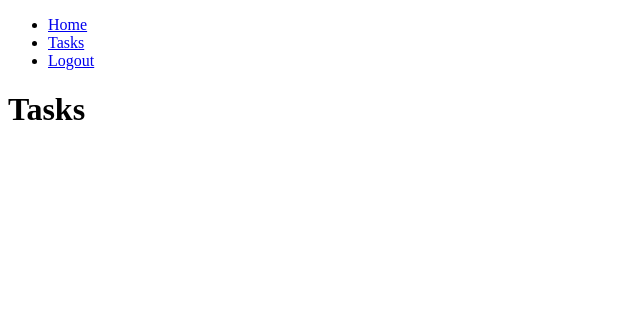
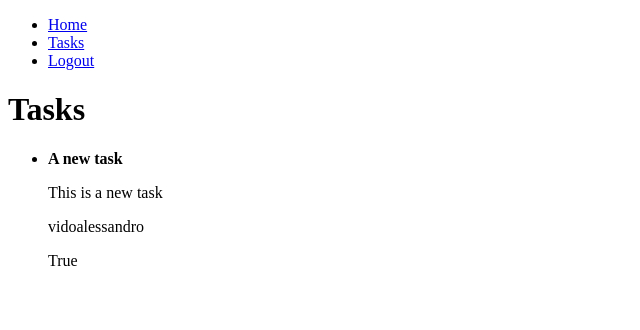
Before and after one commit to Vidoalessandro/django-crud-auth-tasks, a Django app: page /tasks/ in a window 1280 px wide. Shown: the top 330 px of the page, without its empty margins (0-640 px from the left). Run offline with Django 4.2, Linux system fonts and the light colour scheme; a user stored in the database is signed in; data comes from the database, SQL or seed files in the repository; both versions use the stored data as it was after the commit.

Commit message:
List tasks

```diff
--- a/tasks/templates/tasks.html
+++ b/tasks/templates/tasks.html
@@ -4,4 +4,21 @@
 
     <h1>Tasks</h1>
 
+    <ul>
+        {% for task in tasks %}
+
+            <li>
+                {% if task.important %}
+                    <strong>{{task.title}}</strong>
+                {% else %}
+                    {{task.title}}
+                {% endif %}
+                <p>{{task.description}}</p>
+                <p>{{task.user.username}}</p>
+                <p>{{task.important}}</p>
+            </li>
+
+        {% endfor %}
+    </ul>
+
 {% endblock %}
--- a/tasks/views.py
+++ b/tasks/views.py
@@ -1,5 +1,4 @@
 from django.shortcuts import render
-from django.http import HttpResponse
 from django.shortcuts import render, redirect
 from django.contrib.auth.forms import UserCreationForm, AuthenticationForm
 from django.views.decorators.csrf import csrf_protect
@@ -7,6 +6,7 @@ from django.contrib.auth import login, logout, authenticate
 from django.contrib.auth.models import User
 from django.db import IntegrityError
 from .form import TaskForm
+from .models import Tasks
 
 # Create your views here.
 @csrf_protect
@@ -38,7 +38,10 @@ def signup(request):
             })
 
 def tasks(request):
-    return render(request, 'tasks.html')
+    tasks = Tasks.objects.filter(user=request.user, datecompleted__isnull=True)
+    return render(request, 'tasks.html', {
+        'tasks': tasks,
+    })
 
 def signout(request):
     logout(request)
```
Also changed, not shown: db.sqlite3.
